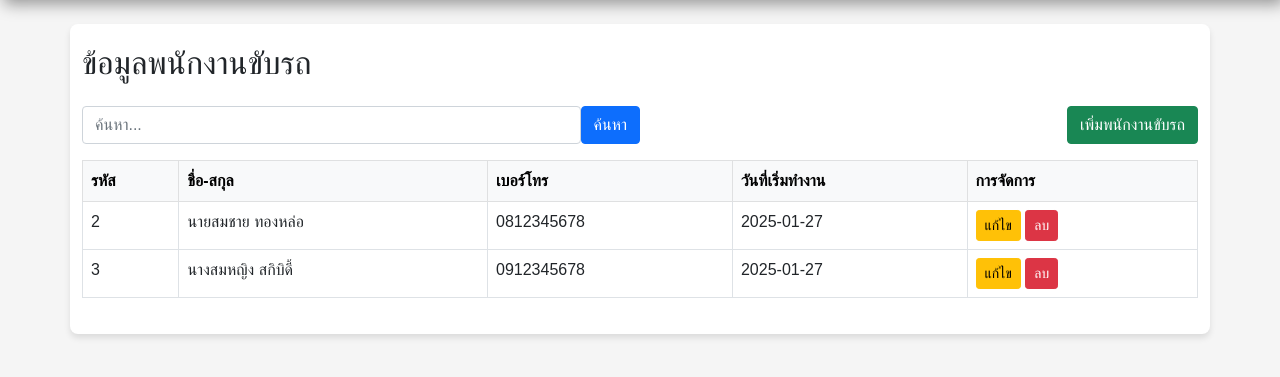
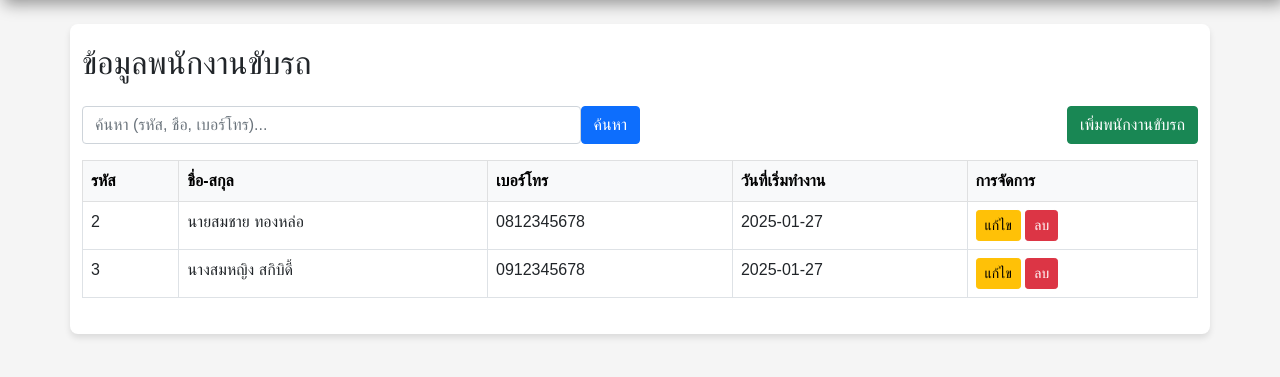
Before and after one commit to Athip888/UD-TechCar, a PHP site: page /manage_driver.php in a window 1280 px wide. Shown: the part 65-442 px from the top of the page. Run offline with PHP 8.4, Linux system fonts and the light colour scheme; a user stored in the database is signed in; data comes from the database, SQL or seed files in the repository.

Commit message:
Add files via upload

```diff
--- a/Project/admin/manage_driver.php
+++ b/Project/admin/manage_driver.php
@@ -37,23 +37,27 @@
 <?php
 require("headadmin.php");
 
-// SQL สำหรับดึงข้อมูลพนักงานขับรถ
-$sql = "SELECT * FROM drivers";
+// ตรวจสอบว่ามีการส่งค่าการค้นหามาหรือไม่
+$search = isset($_POST['search']) ? mysqli_real_escape_string($connect, $_POST['search']) : '';
+
+// SQL สำหรับดึงข้อมูลพนักงานขับรถ (รวมการค้นหา driver_id, name และ phone_number)
+$sql = "SELECT * FROM drivers WHERE driver_id LIKE '%$search%' OR name LIKE '%$search%' OR phone_number LIKE '%$search%'";
 $result = mysqli_query($connect, $sql);
 ?>
 
 <div class="container my-4">
     <h2 class="mb-4">ข้อมูลพนักงานขับรถ</h2>
 
-    <div class="d-flex justify-content-between mb-3">
+    <form method="post" class="d-flex justify-content-between mb-3">
         <div class="input-box w-50">
-            <input type="text" class="form-control" placeholder="ค้นหา...">
-            <button class="btn btn-primary btn-lg-custom ">ค้นหา</button> <!-- ปรับขนาดตัวอักษรในปุ่มค้นหา -->
+            <input type="text" name="search" class="form-control" placeholder="ค้นหา (รหัส, ชื่อ, เบอร์โทร)..." value="<?php echo htmlspecialchars($search); ?>">
+            <button type="submit" class="btn btn-primary btn-lg-custom">ค้นหา</button>
         </div>
-        <button class="btn btn-success" onclick="window.location.href='add_driver.php';">
-            <i class="fas fa-plus"></i> เพิ่มพนักงานขับรถ
-        </button>
-    </div>
+        <a href="add_driver.php" class="btn btn-success">
+    <i class="fas fa-plus"></i> เพิ่มพนักงานขับรถ
+</a>
+
+    </form>
 
     <table class="table table-bordered">
         <thead class="table-light">
@@ -77,8 +81,8 @@ $result = mysqli_query($connect, $sql);
                     echo "<td>" . htmlspecialchars($row['work_date']) . "</td>";
                     echo "<td>
                             <a href='edit_driver.php?driver_id=" . urlencode($row['driver_id']) . "' class='btn btn-warning btn-sm'>แก้ไข</a>
-                    <a href='delete_driver.php?driver_id=" . urlencode($row['driver_id']) . "' class='btn btn-danger btn-sm' onclick='return confirm(\"คุณต้องการลบ " . htmlspecialchars($row['name'], ENT_QUOTES, 'UTF-8') . " ใช่หรือไม่?\");'>ลบ</a>
-                  </td>";
+                            <a href='delete_driver.php?driver_id=" . urlencode($row['driver_id']) . "' class='btn btn-danger btn-sm' onclick='return confirm(\"คุณต้องการลบ " . htmlspecialchars($row['name'], ENT_QUOTES, 'UTF-8') . " ใช่หรือไม่?\");'>ลบ</a>
+                          </td>";
                     echo "</tr>";
                 }
             } else {
@@ -89,5 +93,6 @@ $result = mysqli_query($connect, $sql);
     </table>
 </div>
 
+
 </body>
 </html>
```
